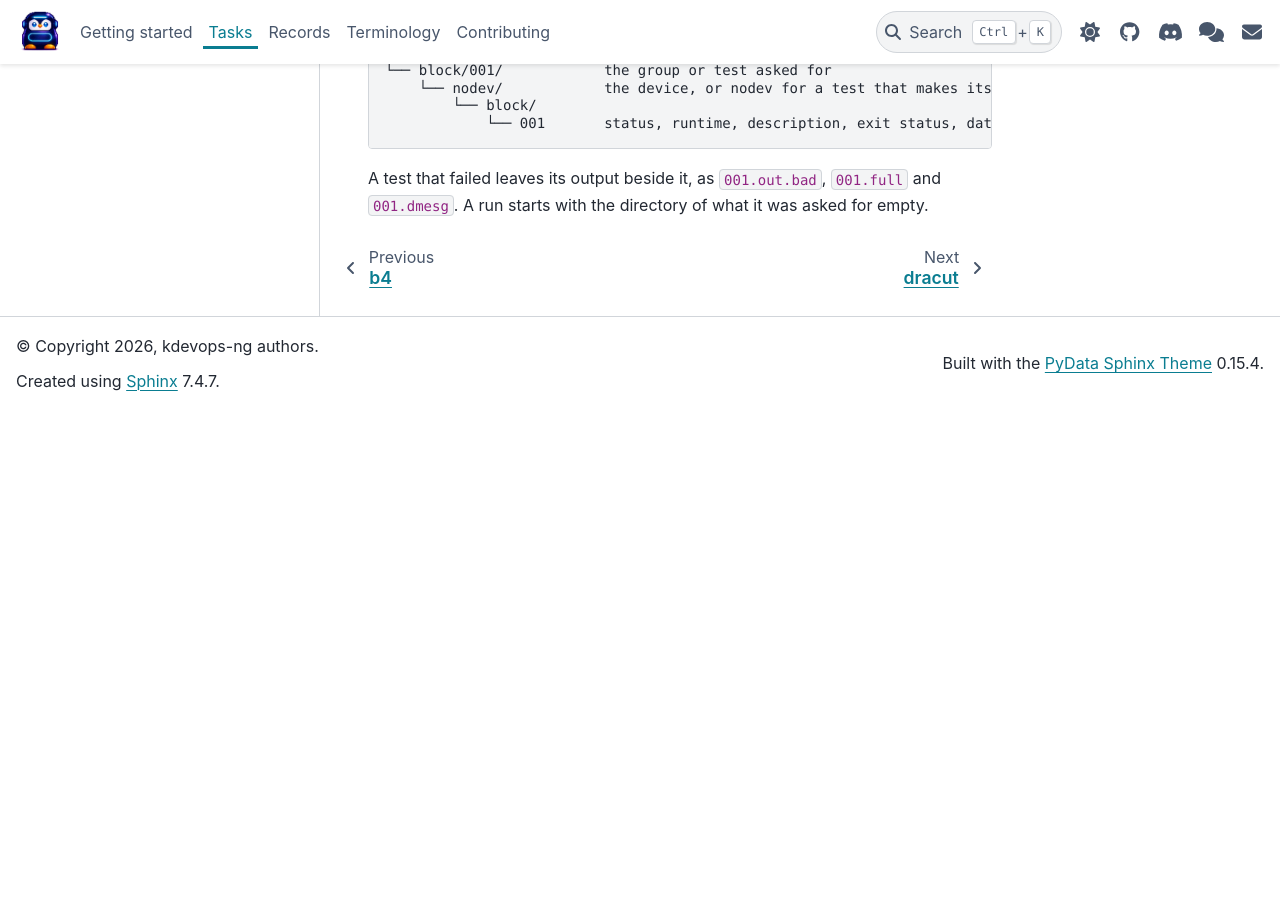
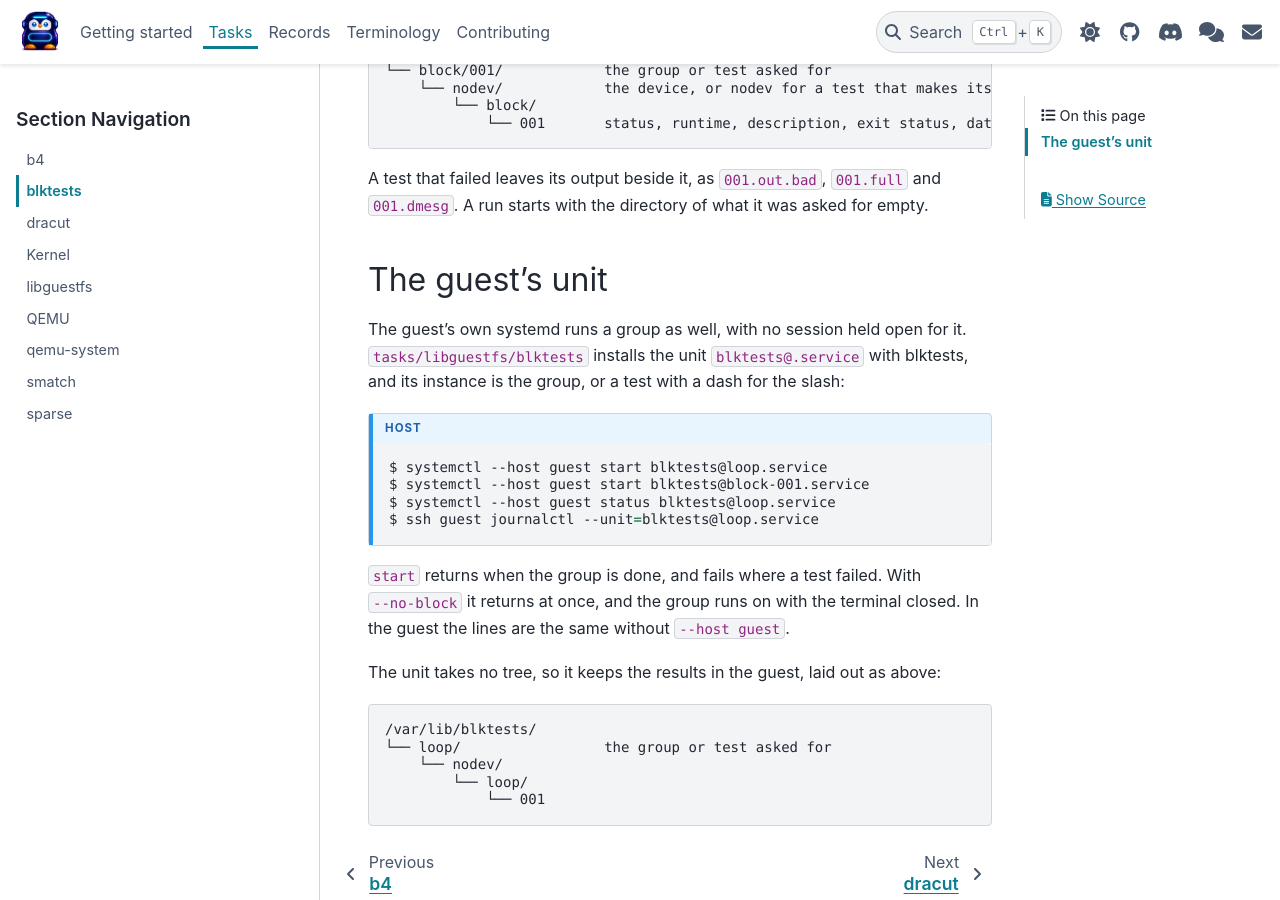
Before and after one commit to linux-kdevops/kdevops-ng, a Sphinx documentation site: the page built from docs/tasks/blktests.rst, in a window 1280 px wide and 900 px high, scrolled down 824 px. Built offline with Sphinx 7.4.7 and the PyData theme 0.15.4, drawn with Linux system fonts in a browser that asks for light colours; before the commit the page ends 1234 px from its top, so only the background shows below that.

Commit message:
blktests: run a group as a unit of the guest
A group started over ssh ends with the session that started it. The
guest's systemd runs it without one: blktests@GROUP.service, installed
with blktests, started with systemctl, in the guest or with --host.

A template's instance holds one name, so the unit knows the group and
no tree, and keeps its results in /var/lib/blktests of the guest. The
task stays as the way that writes them to the tree's build/.

On a Debian 13 guest the loop group ran in 1m54s through the unit: 11
passed, loop/012 not run.

Signed-off-by: Daniel Gomez <da.gomez@kernel.org>

```diff
--- a/docs/tasks/blktests.rst
+++ b/docs/tasks/blktests.rst
@@ -54,4 +54,38 @@ A test that failed leaves its output beside it, as ``001.out.bad``,
 ``001.full`` and ``001.dmesg``. A run starts with the directory of what
 it was asked for empty.
 
+The guest's unit
+================
+
+The guest's own systemd runs a group as well, with no session held
+open for it. :src:`tasks/libguestfs/blktests` installs the unit
+:src:`blktests@.service <tasks/libguestfs/files/units/blktests@.service>`
+with blktests, and its instance is the group, or a test with a dash
+for the slash:
+
+.. code-block:: console
+   :caption: host
+   :class: cmd-host
+
+   $ systemctl --host guest start blktests@loop.service
+   $ systemctl --host guest start blktests@block-001.service
+   $ systemctl --host guest status blktests@loop.service
+   $ ssh guest journalctl --unit=blktests@loop.service
+
+``start`` returns when the group is done, and fails where a test
+failed. With ``--no-block`` it returns at once, and the group runs on
+with the terminal closed. In the guest the lines are the same without
+``--host guest``.
+
+The unit takes no tree, so it keeps the results in the guest, laid out
+as above:
+
+.. code-block:: text
+
+   /var/lib/blktests/
+   └── loop/                 the group or test asked for
+       └── nodev/
+           └── loop/
+               └── 001
+
 .. _blktests: https://github.com/linux-blktests/blktests
--- a/docs/tasks/libguestfs.rst
+++ b/docs/tasks/libguestfs.rst
@@ -109,6 +109,11 @@ installs it as ``/usr/lib/blktests``, and deletes the copy. Run it alone
 to take a newer blktests, which takes 6 seconds on a Debian 13 disk:
 the packages are in the disk already.
 
+With blktests the task installs
+:src:`blktests@.service <tasks/libguestfs/files/units/blktests@.service>`
+in the disk, the unit that runs a group of its tests
+(:doc:`/tasks/blktests`).
+
 .. _requirements-libguestfs:
 
 Requirements
```
Also changed, not shown: designs/guests.md (+18 -4 lines), 2 other files.
